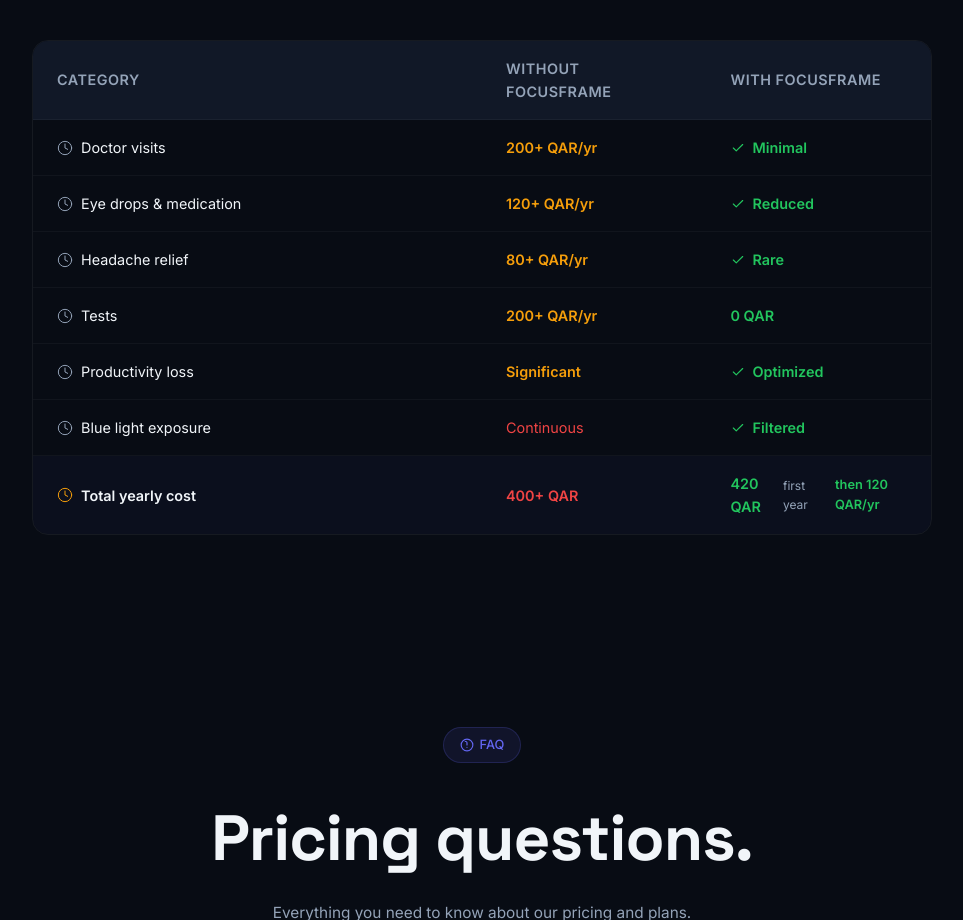
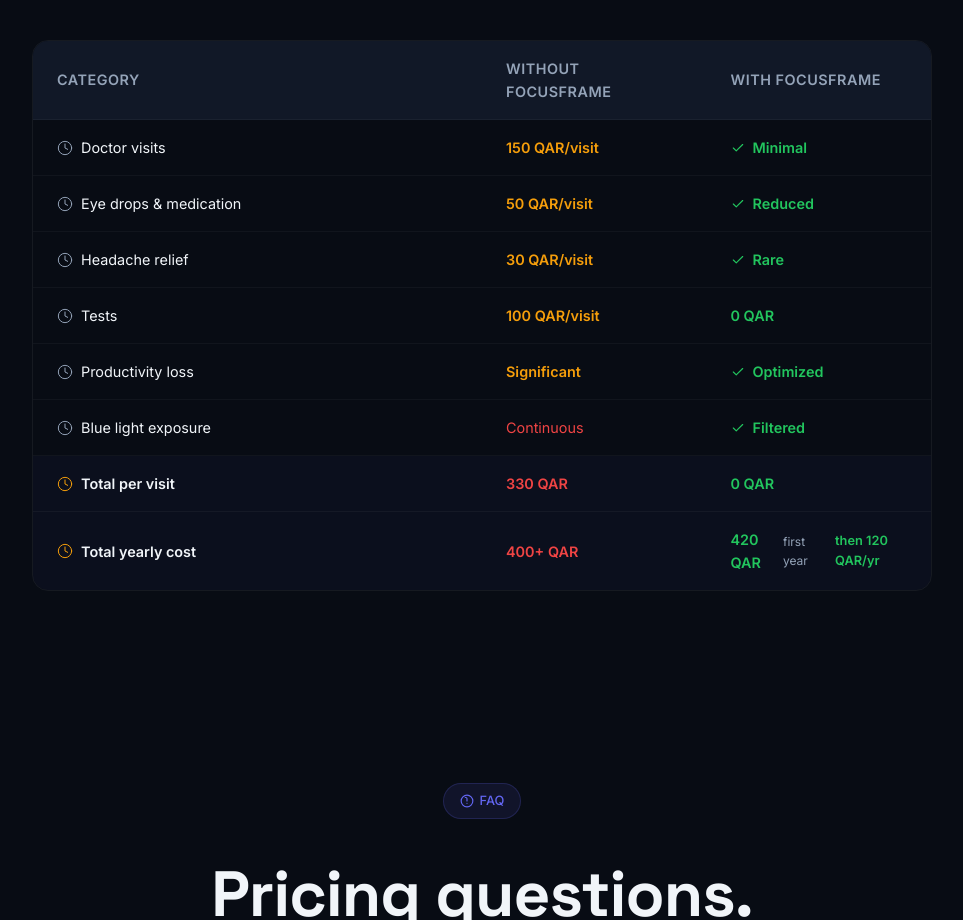
Before and after one commit to aniksamratghosh2013-beep/FocusFrame, a plain HTML site: page pricing.html in a window 1280 px wide. Shown: the part 3040-3960 px from the top of the page, without its empty margins (158-1121 px from the left). Drawn offline with Linux system fonts and the light colour scheme.

Commit message:
Change 4 categories to per-visit pricing, add per-visit total row

```diff
--- a/pricing.html
+++ b/pricing.html
@@ -404,7 +404,7 @@ footer .copyright{margin-top:3rem;padding-top:1.5rem;border-top:1px solid rgba(2
           <svg width="16" height="16" viewBox="0 0 24 24" fill="none" stroke="var(--muted)" stroke-width="1.5" stroke-linecap="round" stroke-linejoin="round"><circle cx="12" cy="12" r="10"/><path d="M12 6v6l4 2"/></svg>
           Doctor visits
         </div>
-        <div class="cost">200+ QAR/yr</div>
+        <div class="cost">150 QAR/visit</div>
         <div class="saved">
           <svg width="14" height="14" viewBox="0 0 24 24" fill="none" stroke="currentColor" stroke-width="2" stroke-linecap="round" stroke-linejoin="round"><polyline points="20 6 9 17 4 12"/></svg>
           Minimal
@@ -415,7 +415,7 @@ footer .copyright{margin-top:3rem;padding-top:1.5rem;border-top:1px solid rgba(2
           <svg width="16" height="16" viewBox="0 0 24 24" fill="none" stroke="var(--muted)" stroke-width="1.5" stroke-linecap="round" stroke-linejoin="round"><circle cx="12" cy="12" r="10"/><path d="M12 6v6l4 2"/></svg>
           Eye drops & medication
         </div>
-        <div class="cost">120+ QAR/yr</div>
+        <div class="cost">50 QAR/visit</div>
         <div class="saved">
           <svg width="14" height="14" viewBox="0 0 24 24" fill="none" stroke="currentColor" stroke-width="2" stroke-linecap="round" stroke-linejoin="round"><polyline points="20 6 9 17 4 12"/></svg>
           Reduced
@@ -426,7 +426,7 @@ footer .copyright{margin-top:3rem;padding-top:1.5rem;border-top:1px solid rgba(2
           <svg width="16" height="16" viewBox="0 0 24 24" fill="none" stroke="var(--muted)" stroke-width="1.5" stroke-linecap="round" stroke-linejoin="round"><circle cx="12" cy="12" r="10"/><path d="M12 6v6l4 2"/></svg>
           Headache relief
         </div>
-        <div class="cost">80+ QAR/yr</div>
+        <div class="cost">30 QAR/visit</div>
         <div class="saved">
           <svg width="14" height="14" viewBox="0 0 24 24" fill="none" stroke="currentColor" stroke-width="2" stroke-linecap="round" stroke-linejoin="round"><polyline points="20 6 9 17 4 12"/></svg>
           Rare
@@ -437,7 +437,7 @@ footer .copyright{margin-top:3rem;padding-top:1.5rem;border-top:1px solid rgba(2
           <svg width="16" height="16" viewBox="0 0 24 24" fill="none" stroke="var(--muted)" stroke-width="1.5" stroke-linecap="round" stroke-linejoin="round"><circle cx="12" cy="12" r="10"/><path d="M12 6v6l4 2"/></svg>
           Tests
         </div>
-        <div class="cost">200+ QAR/yr</div>
+        <div class="cost">100 QAR/visit</div>
         <div style="color:#22c55e;font-weight:600">0 QAR</div>
       </div>
       <div class="comparison-row">
@@ -463,6 +463,14 @@ footer .copyright{margin-top:3rem;padding-top:1.5rem;border-top:1px solid rgba(2
         </div>
       </div>
       <div class="comparison-row" style="background:rgba(99,102,241,0.04);border-bottom:none;font-weight:600">
+        <div>
+          <svg width="16" height="16" viewBox="0 0 24 24" fill="none" stroke="var(--amber)" stroke-width="1.5" stroke-linecap="round" stroke-linejoin="round"><circle cx="12" cy="12" r="10"/><path d="M12 6v6l4 2"/></svg>
+          Total per visit
+        </div>
+        <div style="color:#ef4444">330 QAR</div>
+        <div style="color:#22c55e">0 QAR</div>
+      </div>
+      <div class="comparison-row" style="background:rgba(99,102,241,0.04);border-bottom:none;font-weight:600;border-top:1px solid rgba(255,255,255,0.04)">
         <div>
           <svg width="16" height="16" viewBox="0 0 24 24" fill="none" stroke="var(--amber)" stroke-width="1.5" stroke-linecap="round" stroke-linejoin="round"><circle cx="12" cy="12" r="10"/><path d="M12 6v6l4 2"/></svg>
           Total yearly cost
```
